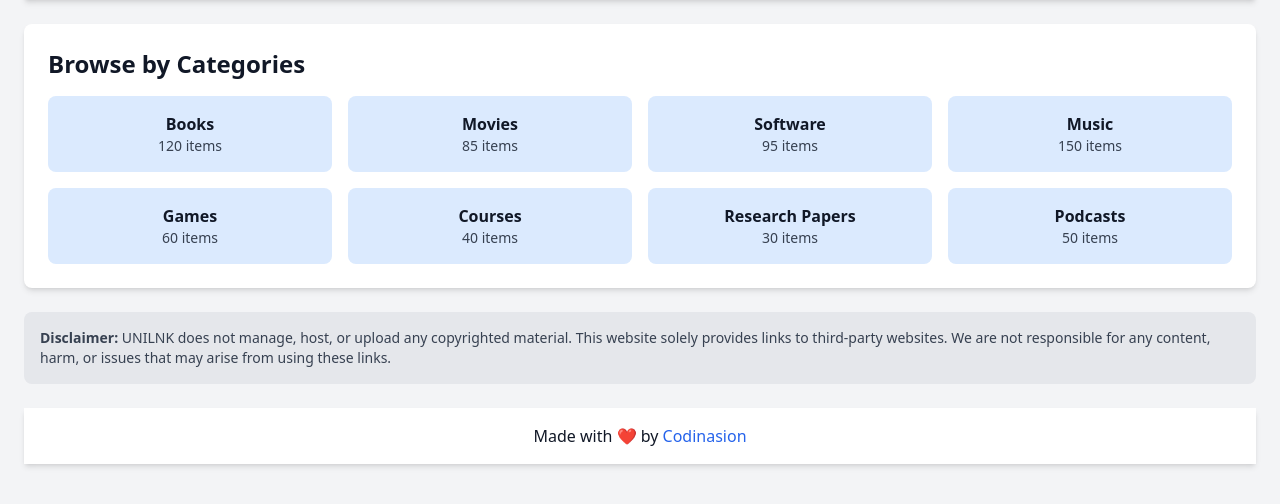
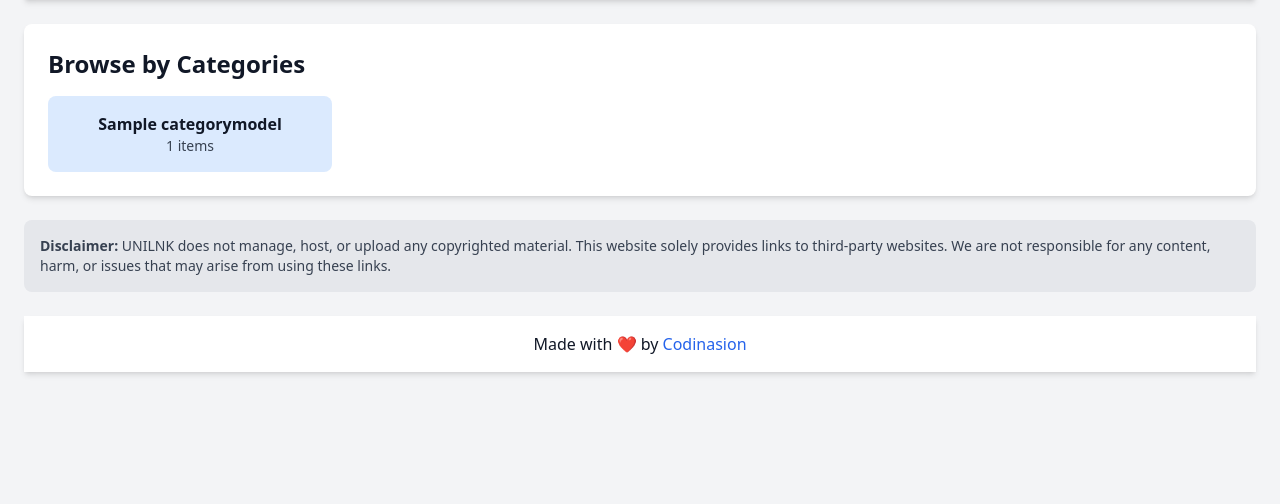
Before and after one commit to codinasion/unilnk, a Django app: page /categories/ in a window 1280 px wide. Shown: the part 88-592 px from the top of the page. Run offline with Django 5.2, Linux system fonts and the light colour scheme; tables that the repository leaves empty hold one stand-in row (values such as "Sample post").

Commit message:
Add total items count to categories and update categories view template

```diff
--- a/main/models.py
+++ b/main/models.py
@@ -15,6 +15,9 @@ class CategoryModel(models.Model):
         if not self.slug:
             self.slug = slugify(self.title)
         super().save(*args, **kwargs)
+
+    def get_total_items(self):
+        return self.itemmodel_set.count()
 
     class Meta:
         verbose_name = "Category"
--- a/main/views.py
+++ b/main/views.py
@@ -42,7 +42,8 @@ class HomeView(View):
 
 class CategoriesView(View):
     def get(self, request):
-        return render(request, "categories.html")
+        categories = CategoryModel.objects.all()
+        return render(request, "categories.html", {"categories": categories})
 
 
 class CategoryItemsView(View):
--- a/templates/categories.html
+++ b/templates/categories.html
@@ -7,46 +7,13 @@
     <div class="bg-white p-6 shadow-md rounded-lg">
         <h2 class="text-2xl font-semibold mb-4">Browse by Categories</h2>
         <div class="grid grid-cols-2 md:grid-cols-3 lg:grid-cols-4 gap-4">
-            <a href="{% url 'category_items' 'book' %}"
-               class="block p-4 bg-blue-100 rounded-lg text-center hover:bg-blue-200">
-                <p class="font-semibold">Books</p>
-                <p class="text-sm text-gray-700">120 items</p>
-            </a>
-            <a href="#"
-               class="block p-4 bg-blue-100 rounded-lg text-center hover:bg-blue-200">
-                <p class="font-semibold">Movies</p>
-                <p class="text-sm text-gray-700">85 items</p>
-            </a>
-            <a href="#"
-               class="block p-4 bg-blue-100 rounded-lg text-center hover:bg-blue-200">
-                <p class="font-semibold">Software</p>
-                <p class="text-sm text-gray-700">95 items</p>
-            </a>
-            <a href="#"
-               class="block p-4 bg-blue-100 rounded-lg text-center hover:bg-blue-200">
-                <p class="font-semibold">Music</p>
-                <p class="text-sm text-gray-700">150 items</p>
-            </a>
-            <a href="#"
-               class="block p-4 bg-blue-100 rounded-lg text-center hover:bg-blue-200">
-                <p class="font-semibold">Games</p>
-                <p class="text-sm text-gray-700">60 items</p>
-            </a>
-            <a href="#"
-               class="block p-4 bg-blue-100 rounded-lg text-center hover:bg-blue-200">
-                <p class="font-semibold">Courses</p>
-                <p class="text-sm text-gray-700">40 items</p>
-            </a>
-            <a href="#"
-               class="block p-4 bg-blue-100 rounded-lg text-center hover:bg-blue-200">
-                <p class="font-semibold">Research Papers</p>
-                <p class="text-sm text-gray-700">30 items</p>
-            </a>
-            <a href="#"
-               class="block p-4 bg-blue-100 rounded-lg text-center hover:bg-blue-200">
-                <p class="font-semibold">Podcasts</p>
-                <p class="text-sm text-gray-700">50 items</p>
-            </a>
+            {% for category in categories %}
+                <a href="{% url 'category_items' category.slug %}"
+                   class="block p-4 bg-blue-100 rounded-lg text-center hover:bg-blue-200">
+                    <p class="font-semibold">{{ category.title }}</p>
+                    <p class="text-sm text-gray-700">{{ category.get_total_items }} items</p>
+                </a>
+            {% endfor %}
         </div>
     </div>
 {% endblock content %}
```
